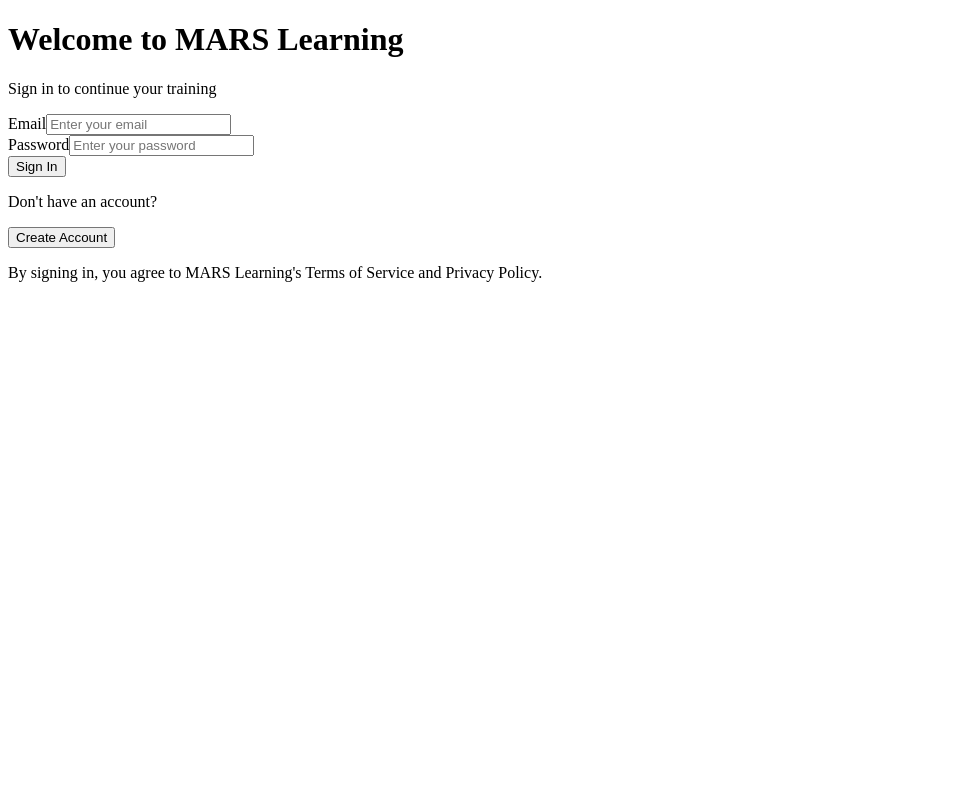
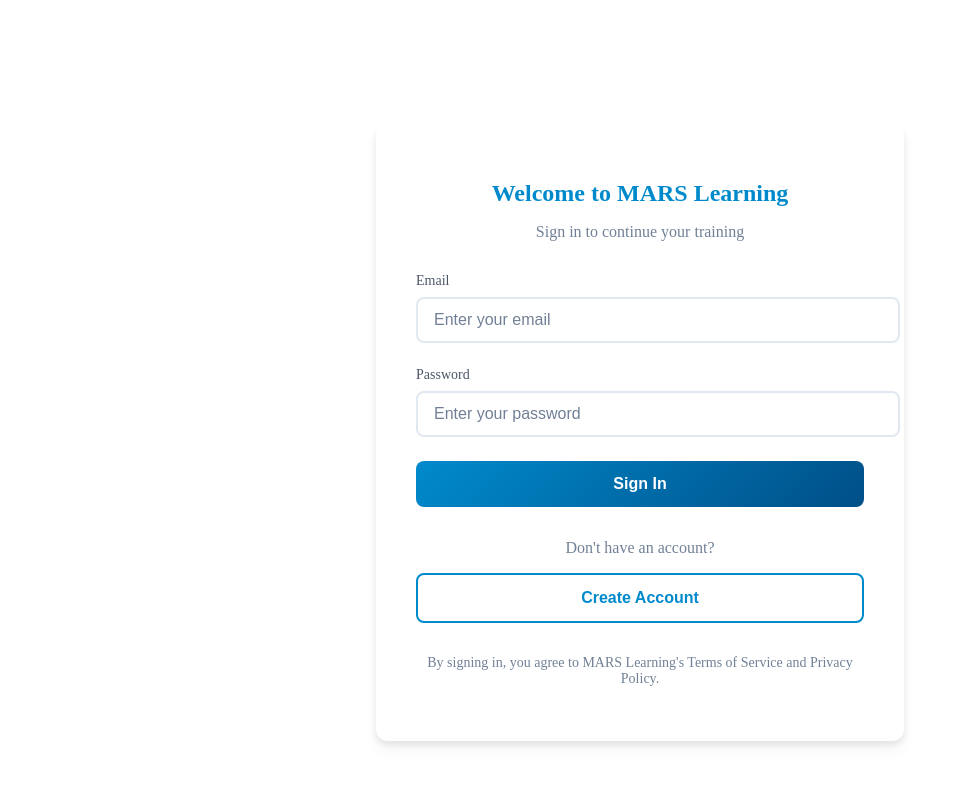
Before and after one commit to jbb1988/quiz-app, a React (Create React App) app: page /#/login in a window 1280 px wide. Shown: the top 786 px of the page, without its empty margins (0-959 px from the left). Built offline with nearby package versions, Linux system fonts and the light colour scheme.

Commit message:
Fix input field layout to be vertically stacked

```diff
--- a/src/styles/index.css
+++ b/src/styles/index.css
@@ -1,69 +1,122 @@
-/* ... [Previous CSS remains unchanged until error section] ... */
+@import url('https://fonts.googleapis.com/css2?family=Inter:wght@400;500;600;700&display=swap');
 
-.error {
-  background-color: rgba(245, 101, 101, 0.1);
-  color: var(--color-error);
-  padding: 1rem;
-  border-radius: var(--radius-md);
-  margin: 1.5rem 0;
-  text-align: center;
-  font-size: 0.875rem;
-  font-weight: 500;
+:root {
+  --color-primary: #008ACC;
+  --color-secondary: #004F87;
+  --color-background-light: #f0f4f8;
+  --color-background-dark: #e2e8f0;
+  --color-text-primary: #1a202c;
+  --color-text-secondary: #4a5568;
+  --color-text-light: #718096;
+  --color-success: #48bb78;
+  --color-error: #f56565;
+  --color-warning: #ed8936;
+  --gradient-primary: linear-gradient(135deg, #008ACC 0%, #004F87 100%);
+  --gradient-secondary: linear-gradient(135deg, #004F87 0%, #002645 100%);
+  --gradient-background: linear-gradient(135deg, #f0f4f8 0%, #e2e8f0 100%);
+  --gradient-card: linear-gradient(180deg, #ffffff 0%, #f8fafc 100%);
+  --gradient-hover: linear-gradient(135deg, rgba(0,138,204,0.1) 0%, rgba(0,79,135,0.1) 100%);
+}
+
+.auth-form-container {
+  min-height: 100vh;
   display: flex;
   align-items: center;
   justify-content: center;
-  gap: 0.5rem;
-  border: 1px solid rgba(245, 101, 101, 0.2);
-  box-shadow: 0 2px 4px rgba(245, 101, 101, 0.1);
-  animation:
-    shake 0.5s cubic-bezier(0.36, 0.07, 0.19, 0.97) both,
-    slideIn 0.3s ease-out;
-  transform-origin: center;
+  padding: 1.5rem;
 }
 
-@keyframes shake {
-  0%, 100% { transform: translateX(0); }
-  10%, 30%, 50%, 70%, 90% { transform: translateX(-4px); }
-  20%, 40%, 60%, 80% { transform: translateX(4px); }
+.auth-form {
+  background: white;
+  padding: 2.5rem;
+  border-radius: 0.75rem;
+  box-shadow: 0 10px 15px rgba(0,0,0,0.04), 0 4px 6px rgba(0,0,0,0.08);
+  width: 100%;
+  max-width: 28rem;
 }
 
-@keyframes slideIn {
-  0% {
-    opacity: 0;
-    transform: translateY(-10px);
-  }
-  100% {
-    opacity: 1;
-    transform: translateY(0);
-  }
+.form-group {
+  display: flex;
+  flex-direction: column;
+  margin-bottom: 1.5rem;
 }
 
-.error:before {
-  content: "⚠️";
-  font-size: 1.125rem;
-  animation: pulse 2s infinite;
+.form-group label {
+  margin-bottom: 0.5rem;
+  font-weight: 500;
+  color: var(--color-text-secondary);
 }
 
-@keyframes pulse {
-  0% { transform: scale(1); }
-  50% { transform: scale(1.1); }
-  100% { transform: scale(1); }
+.form-input {
+  width: 100%;
+  padding: 0.75rem 1rem;
+  border: 2px solid #e2e8f0;
+  border-radius: 0.5rem;
+  font-size: 1rem;
+  transition: all 0.3s;
+  background-color: white;
+  color: var(--color-text-primary);
 }
 
-.form-input.error {
-  border-color: var(--color-error);
-  background-color: rgba(245, 101, 101, 0.05);
-  animation: highlight 1s ease-out;
+.form-input:focus {
+  outline: none;
+  border-color: var(--color-primary);
+  box-shadow: 0 0 0 3px rgba(0, 138, 204, 0.1);
 }
 
-@keyframes highlight {
-  0% { box-shadow: 0 0 0 0 rgba(245, 101, 101, 0.4); }
-  70% { box-shadow: 0 0 0 6px rgba(245, 101, 101, 0); }
-  100% { box-shadow: 0 0 0 0 rgba(245, 101, 101, 0); }
+.form-input::placeholder {
+  color: var(--color-text-light);
 }
 
-.form-input.error:focus {
-  box-shadow: 0 0 0 3px rgba(245, 101, 101, 0.1);
+.form-hint {
+  font-size: 0.75rem;
+  color: var(--color-text-light);
+  margin-top: 0.5rem;
 }
 
-/* ... [Rest of the CSS remains unchanged] ... */
+.btn {
+  width: 100%;
+  padding: 0.875rem;
+  font-size: 1rem;
+  font-weight: 600;
+  border-radius: 0.5rem;
+  cursor: pointer;
+  transition: all 0.3s;
+}
+
+.btn-primary {
+  background: var(--gradient-primary);
+  border: none;
+  color: white;
+}
+
+.btn-outline {
+  background: transparent;
+  border: 2px solid var(--color-primary);
+  color: var(--color-primary);
+}
+
+.btn-outline:hover {
+  background: var(--gradient-primary);
+  color: white;
+  border-color: transparent;
+}
+
+.text-center {
+  text-align: center;
+}
+
+.mb-2 { margin-bottom: 0.5rem; }
+.mb-4 { margin-bottom: 1rem; }
+.mb-6 { margin-bottom: 1.5rem; }
+.mb-8 { margin-bottom: 2rem; }
+.mt-4 { margin-top: 1rem; }
+.mt-8 { margin-top: 2rem; }
+
+.text-2xl { font-size: 1.5rem; }
+.text-xl { font-size: 1.25rem; }
+.text-lg { font-size: 1.125rem; }
+.text-sm { font-size: 0.875rem; }
+.font-bold { font-weight: 700; }
+.text-primary { color: var(--color-primary); }
+.text-text-light { color: var(--color-text-light); }
```
